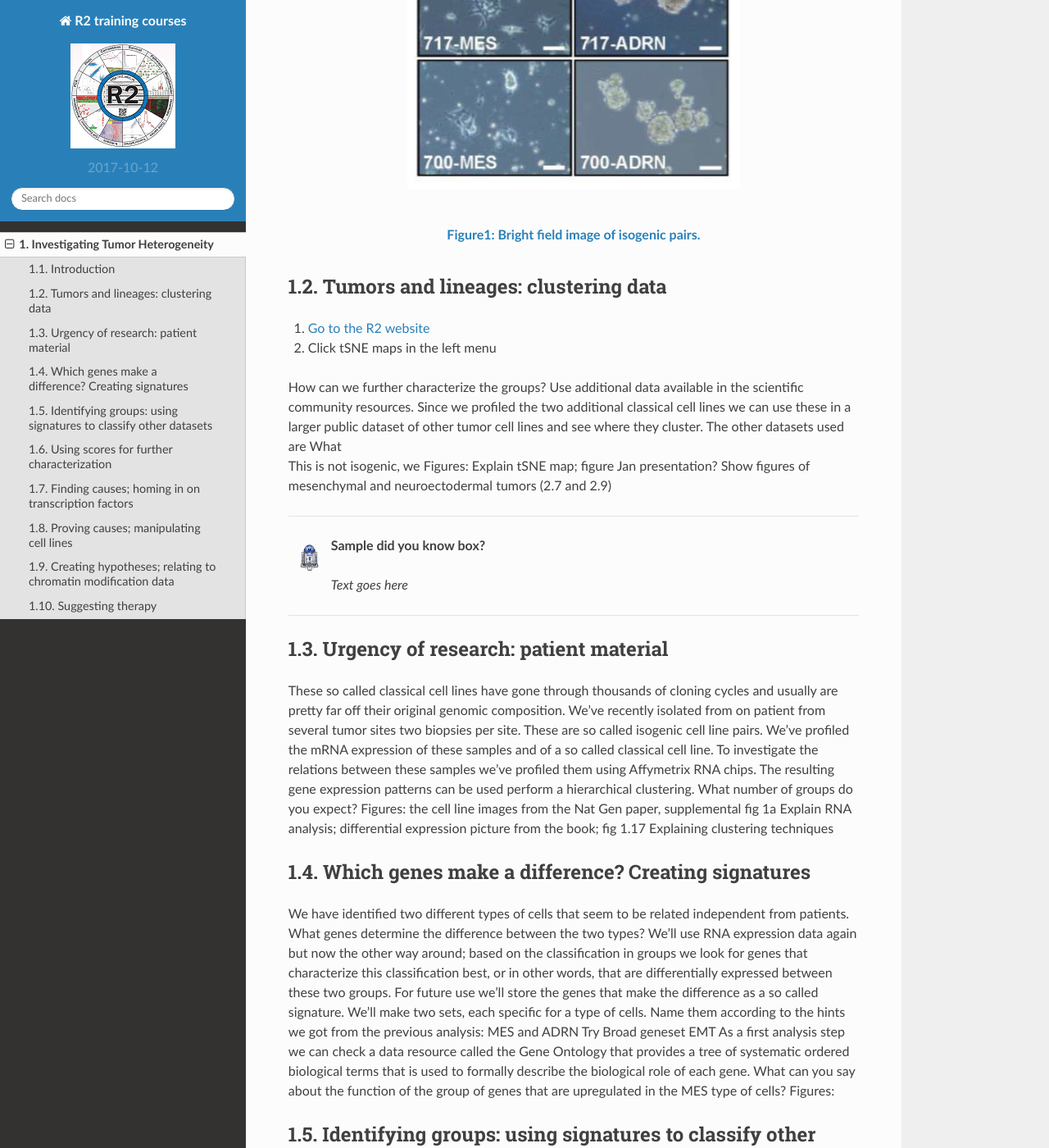
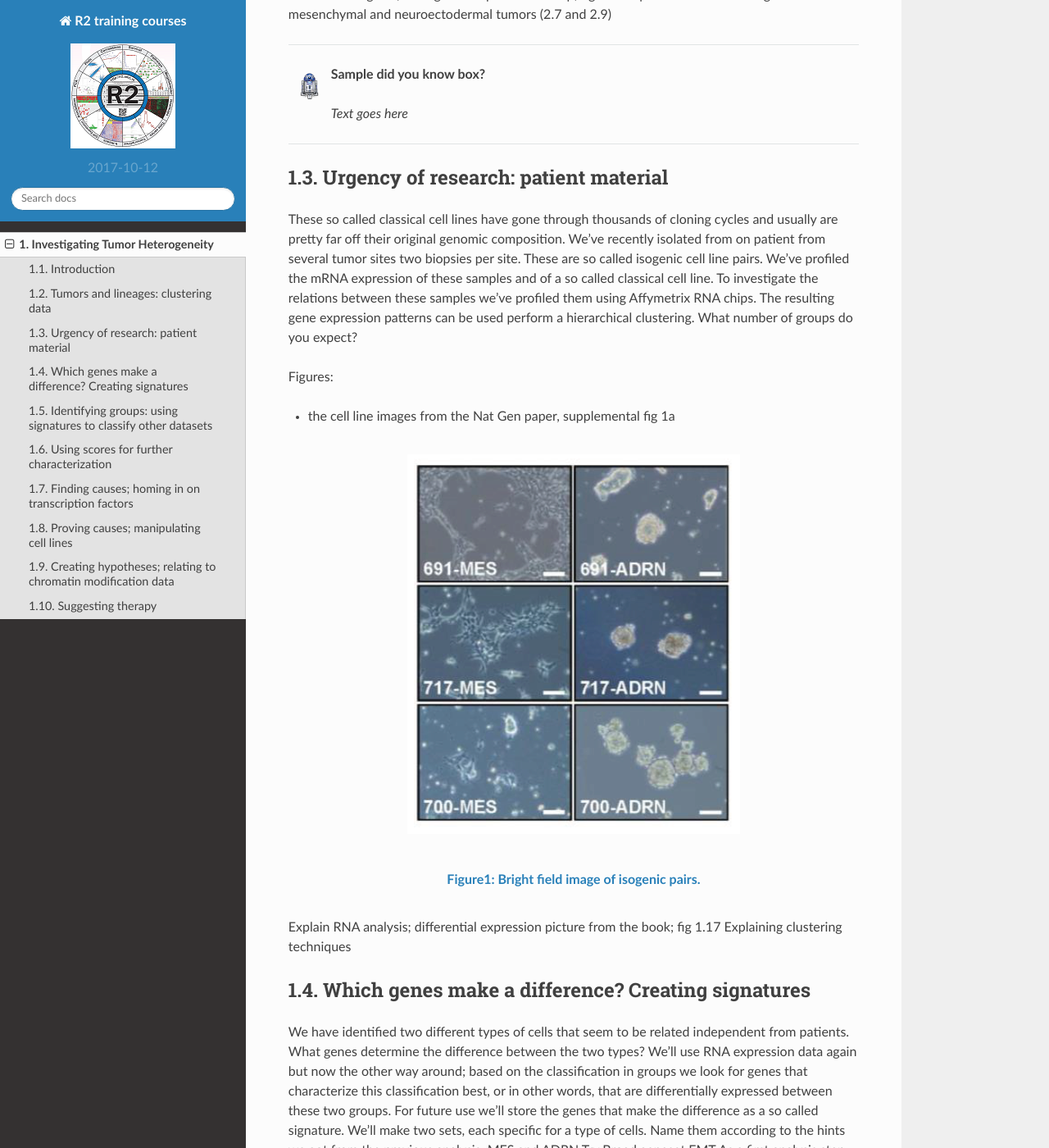
Before and after one commit to antronerds/r2-training-courses, a Sphinx documentation site: the page built from docs/Investigating_Tumor_Heterogeneity.md, in a window 1280 px wide and 1400 px high, scrolled down 1082 px. Shown: the whole window at 82% size. Built offline with Sphinx 7.4.7 and the Read the Docs theme 2.0.0, drawn with Linux system fonts in a browser that asks for light colours.

Commit message:
Adapted R2 link

```diff
--- a/docs/Investigating_Tumor_Heterogeneity.md
+++ b/docs/Investigating_Tumor_Heterogeneity.md
@@ -18,19 +18,10 @@
 Figures:
 
 
-  ![Figure1: Bright field image of isogenic pairs.](_static/images/TumorHeterogeneity_IsoGenicPairsBF.png "Figure1: Bright field image of isogenic pairs.")
-
-  [**Figure1: Bright field image of isogenic pairs.**](_static/images/TumorHeterogeneity_IsoGenicPairsBF.png)
-
-
-
-
-
-
 Tumors and lineages: clustering data
 ---------------------------------------
 
-1.  [Go to the R2 website](https://hgserver1.amc.nl/cgi-bin/r2/main.cgi?&dscope=TRAIN001&option=about_dscope)
+1.  <a href="https://hgserver1.amc.nl/cgi-bin/r2/main.cgi?&dscope=TRAIN001&option=about_dscope" target="_blank">Go to the R2 website</a>
 2.  Click tSNE maps in the left menu
 
 How can we further characterize the groups? Use additional data available in the scientific community resources. Since we profiled the two additional classical cell lines we can use these in a larger public dataset of other tumor cell lines and see where they cluster.
@@ -56,8 +47,14 @@
 
 These so called classical cell lines have gone through thousands of cloning cycles and usually are pretty far off their original genomic composition. We’ve recently isolated from on patient from several tumor sites two biopsies per site. These are so called isogenic cell line pairs. We’ve profiled the mRNA expression of these samples and of a so called classical cell line. To investigate the relations between these samples we’ve profiled them using Affymetrix RNA chips. The resulting gene expression patterns can be used perform a hierarchical clustering.
 What number of groups do you expect?
+
 Figures:
-the cell line images from the Nat Gen paper, supplemental fig 1a
+ * the cell line images from the Nat Gen paper, supplemental fig 1a
+
+  ![Figure1: Bright field image of isogenic pairs.](_static/images/TumorHeterogeneity_IsoGenicPairsBF.png "Figure1: Bright field image of isogenic pairs.")
+
+  [**Figure1: Bright field image of isogenic pairs.**](_static/images/TumorHeterogeneity_IsoGenicPairsBF.png)
+
 Explain RNA analysis; differential expression picture from the book; fig 1.17
 Explaining clustering techniques
 
```
